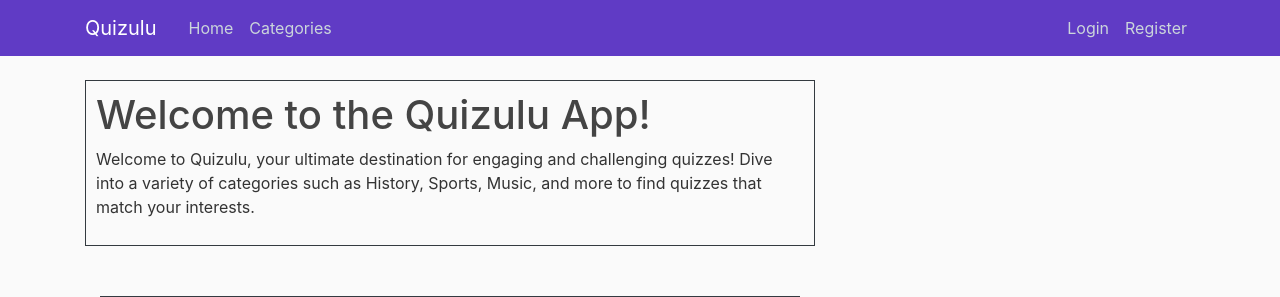
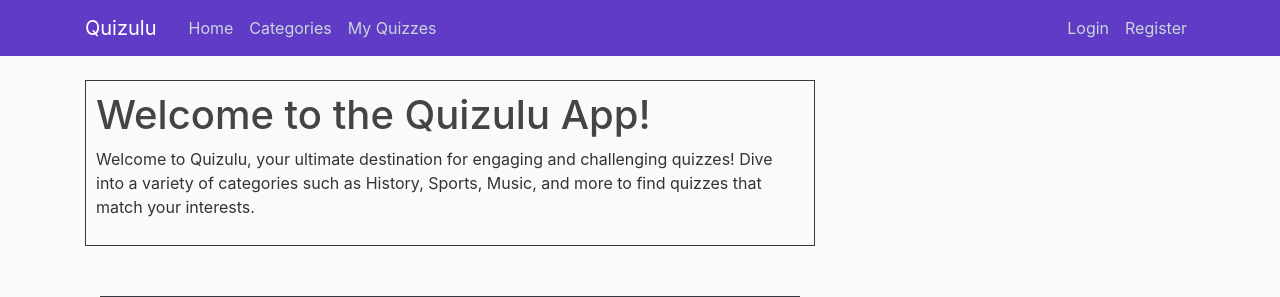
Before and after one commit to valejmdev/Quizulupp4, a Django app: page / in a window 1280 px wide. Shown: the top 297 px of the page. Run offline with Django 5.2, Linux system fonts and the light colour scheme; some libraries are stand-ins or nearby versions.

Commit message:
edit base html to have my quizzes for users

```diff
--- a/quizulu_django_project/quiz_app/templates/quiz_app/base.html
+++ b/quizulu_django_project/quiz_app/templates/quiz_app/base.html
@@ -29,6 +29,7 @@
               <div class="navbar-nav mr-auto">
                 <a class="nav-item nav-link" href="{% url 'quiz-index' %}">Home</a>
                 <a class="nav-item nav-link" href="{% url 'categories' %}">Categories</a>
+                <a class="nav-item nav-link" href="{% url 'my-quizzes' %}">My Quizzes</a>
               </div>
               <!-- Navbar Right Side -->
               <div class="navbar-nav">
```
